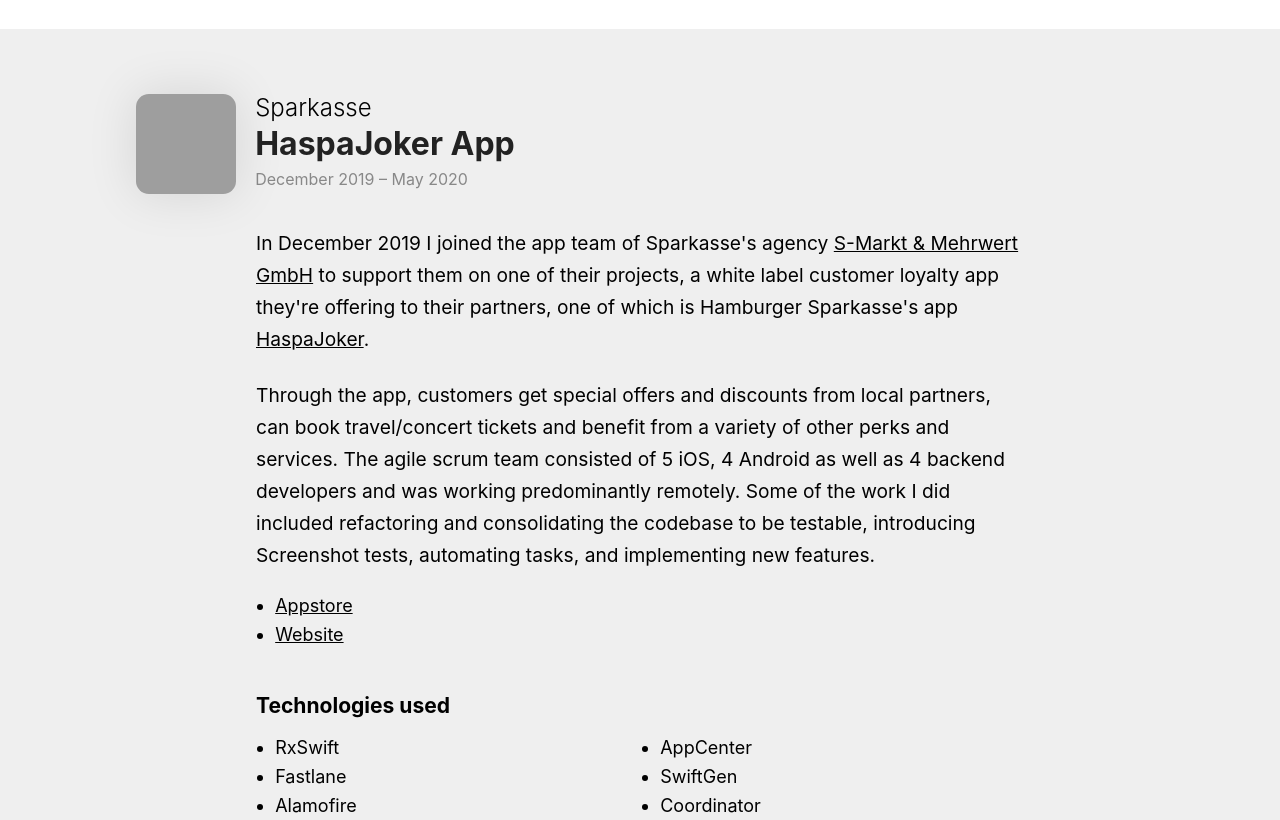
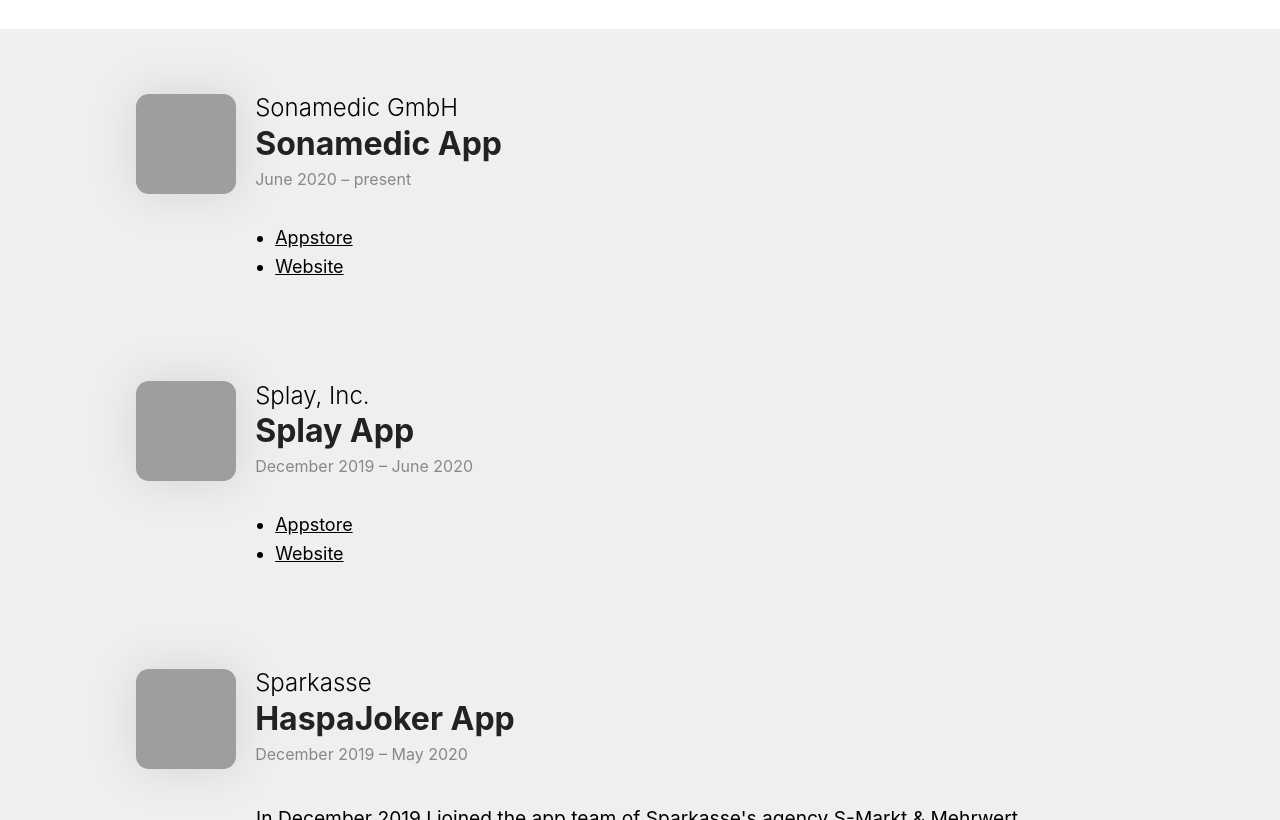
Before and after one commit to mschonvogel/mschonvogel.github.io, a plain HTML site: page index.html in a window 1280 px wide. Shown: the part 651-1471 px from the top of the page. Drawn offline with Linux system fonts and the light colour scheme; grey boxes are pictures that could not be loaded.

Commit message:
update content

```diff
--- a/index.html
+++ b/index.html
@@ -38,6 +38,46 @@
 		<a id="portfolio"></a>
 
 		<section class="portfolio">
+			<article class="reference">
+				<header>
+					<img src="https://images.weserv.nl/?url=malte.is/assets/sonamedic/app-icon.png?" class="app-icon" alt="sonamedic app icon" />
+					<section>
+						<h2 class="company">Sonamedic GmbH</h2>
+						<h3 class="title">Sonamedic App</h3>
+						<p class="date">June 2020 &ndash; present</p>
+					</section>
+				</header>
+
+				<ul>
+					<li>
+						<a href="https://apps.apple.com/de/app/sonamedic-meditation-schlaf/id1454392297">Appstore</a>
+					</li>
+					<li>
+						<a href="https://www.sonamedic.de">Website</a>
+					</li>
+				</ul>
+			</article>
+
+			<article class="reference">
+				<header>
+					<img src="https://images.weserv.nl/?url=malte.is/assets/splay/app-icon.png" class="app-icon" alt="splay app icon" />
+					<section>
+						<h2 class="company">Splay, Inc.</h2>
+						<h3 class="title">Splay App</h3>
+						<p class="date">December 2019 &ndash; June 2020</p>
+					</section>
+				</header>
+
+				<ul>
+					<li>
+						<a href="https://apps.apple.com/de/app/splay/id882251721?l=en">Appstore</a>
+					</li>
+					<li>
+						<a href="https://www.splay.com">Website</a>
+					</li>
+				</ul>
+			</article>
+
 			<article class="reference">
 				<header>
 					<img src="https://images.weserv.nl/?url=malte.is/assets/sparkasse/app-icon.png" class="app-icon" alt="haspajoker app icon" />
```
